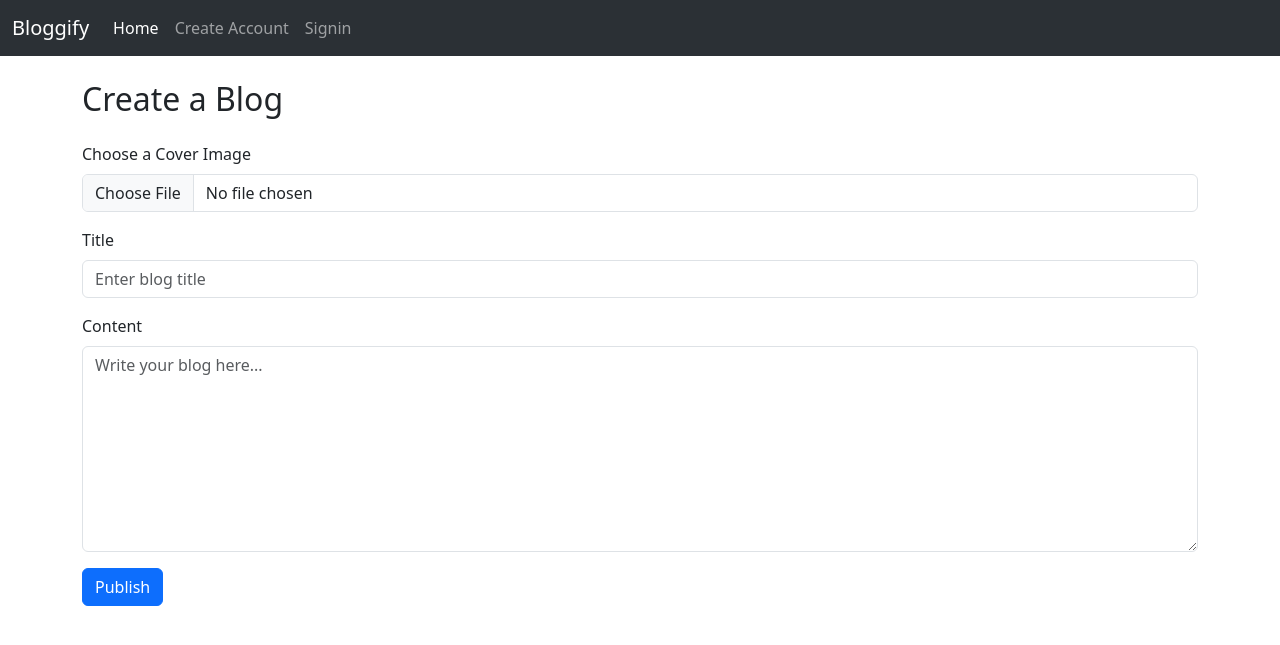
After one commit to mdzameer-tech/blogging-app, a Node server app: page /blog/add-new in a window 1280 px wide. The commit adds this page. Shown: the top 645 px of the page. Run offline with Node 20, Linux system fonts and the light colour scheme; some libraries are stand-ins or nearby versions.

Commit message:
adding blogs and showing all the blog in home page done

```diff
--- a/index.js
+++ b/index.js
@@ -1,12 +1,19 @@
 const express = require("express");
 const path = require("path");
+const mongoose = require("mongoose");
+const cookieParser = require('cookie-parser');
+
+
+const { checkForAuthenticationCookie } = require("./middlewares/authentication");
 const userRouter = require("./routes/user");
-const mongoose = require("mongoose");
-const { checkForAuthenticationCookie } = require("./middlewares/authentication");
-const cookieParser = require('cookie-parser');
+const blogRouter = require("./routes/blog");
+
+const Blog = require("./models/blog");
 
 const app = express();
 const PORT = 10000;
+
+
 
 app.set("view engine", "ejs");
 app.set("views", path.resolve("./views"));
@@ -15,19 +22,29 @@ mongoose.connect("mongodb://localhost:27017/blogify")
     .then(()=>{console.log("mongodb connected")})
     .catch((err)=>{ console.log(err, "error occured in mongodb connection")});
 
+
+
 app.use(express.urlencoded({extended : false}));
 app.use(cookieParser());
+app.use(express.static('public')); // so that the browser can load/access files from public directly! without this it cant
 
 app.use(checkForAuthenticationCookie("token"));
 
-app.get("/", (req, res)=>{
+
+
+
+
+app.get("/", async(req, res)=>{
+    const allBlogs = await (await Blog.find({}));
     res.render("home.ejs", {
         user: req.user,
+        blogs : allBlogs,
     })
 });
 
 app.use("/user", userRouter);
 
+app.use("/blog", blogRouter);
 
 
 
--- a/package.json
+++ b/package.json
@@ -16,7 +16,8 @@
     "ejs": "^6.0.1",
     "express": "^5.2.1",
     "jsonwebtoken": "^9.0.3",
-    "mongoose": "^9.10.2"
+    "mongoose": "^9.10.2",
+    "multer": "^2.4.0"
   },
   "devDependencies": {
     "nodemon": "^3.1.14"
--- /dev/null
+++ b/routes/blog.js
@@ -0,0 +1,48 @@
+const {Router} = require("express");
+const Blog = require("../models/blog");
+const multer = require("multer");
+const router = Router();
+const path = require("path");
+
+
+const storage = multer.diskStorage({
+     destination: function (req, file, cb) {
+          cb(null, path.resolve(`./public/uploads/`));
+    },//path.resolve gives the absolute path which is better in file upload
+
+
+   filename: function (req, file, cb) {
+        const fileName = `${Date.now()}-${file.originalname}`;
+         cb(null, fileName)
+   }
+});
+
+const upload = multer({ storage: storage });
+
+
+router.get("/add-new", (req, res)=>{
+    res.render("add-blog.ejs", {
+        user : req.user
+    }); //need user here coz we have nav bar in add-blog as well
+    // there we do show the user name so,
+    //  but idk how we got user here = > i got it, we got that from authentication from there we had sent req.user
+});
+
+
+
+router.post("/add-new", upload.single("coverImage"), async (req, res)=>{
+    const {title , content} = req.body;
+
+    console.log(req.body);
+
+    const blog = await Blog.create({
+        title: title,
+        body : content,
+        coverImage: `/uploads/${req.file.filename}`,
+    });
+    return res.redirect(`/blog/${blog._id}`)
+});
+
+
+
+module.exports = router;
--- /dev/null
+++ b/views/add-blog.ejs
@@ -0,0 +1,70 @@
+<!DOCTYPE html>
+
+<html lang="en">
+
+<head>
+    <%- include("./partials/head.ejs") %>
+    <title>Add Blog</title>
+</head>
+
+<body>
+
+    <%- include("./partials/nav.ejs") %>
+
+    <div id="container" class="container mt-4">
+
+        <h2 class="mb-4">Create a Blog</h2>
+
+        <form action="/blog/add-new" method="POST" enctype="multipart/form-data">
+
+            <div class="mb-3">
+                <label for="coverImage" class="form-label">Choose a Cover Image</label>
+
+                <input
+                    type="file"
+                    name="coverImage"
+                    class="form-control"
+                    id="coverImage"
+                    placeholder="Enter blog title"
+                    required
+                >
+            </div>
+            <div class="mb-3">
+                <label for="title" class="form-label">Title</label>
+
+                <input
+                    type="text"
+                    name="title"
+                    class="form-control"
+                    id="title"
+                    placeholder="Enter blog title"
+                    required
+                >
+            </div>
+
+            <div class="mb-3">
+                <label for="content" class="form-label">Content</label>
+
+                <textarea
+                    name="content"
+                    class="form-control"
+                    id="content"
+                    rows="8"
+                    placeholder="Write your blog here..."
+                    required
+                ></textarea>
+            </div>
+
+            <button type="submit" class="btn btn-primary">
+                Publish
+            </button>
+
+        </form>
+
+    </div>
+
+    <%- include("./partials/script.ejs") %>
+
+</body>
+
+</html>
--- a/views/partials/nav.ejs
+++ b/views/partials/nav.ejs
@@ -40,7 +40,7 @@
         </li>
         <% if (locals.user) { %>
           <li class="nav-item">
-            <a class="nav-link" href="#">Add Blog</a>
+            <a class="nav-link" href="/blog/add-new">Add Blog</a>
           </li>
           <li class="nav-item dropdown">
             <a class="nav-link dropdown-toggle" href="#" role="button" data-bs-toggle="dropdown" aria-expanded="false">
```
Also changed, not shown: models/blog.js (+4 -4 lines), views/home.ejs (+20 -1 lines), views/blog-view.ejs (added), 2 other files.
